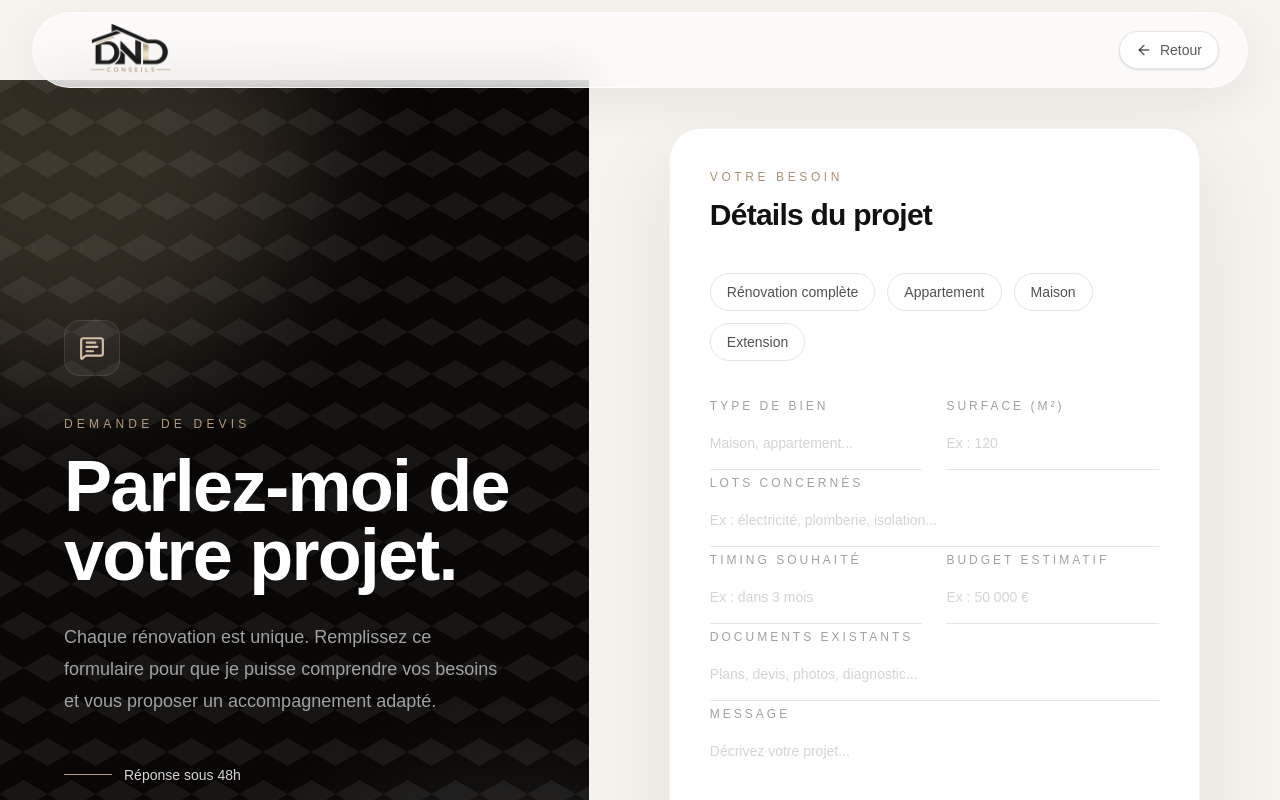
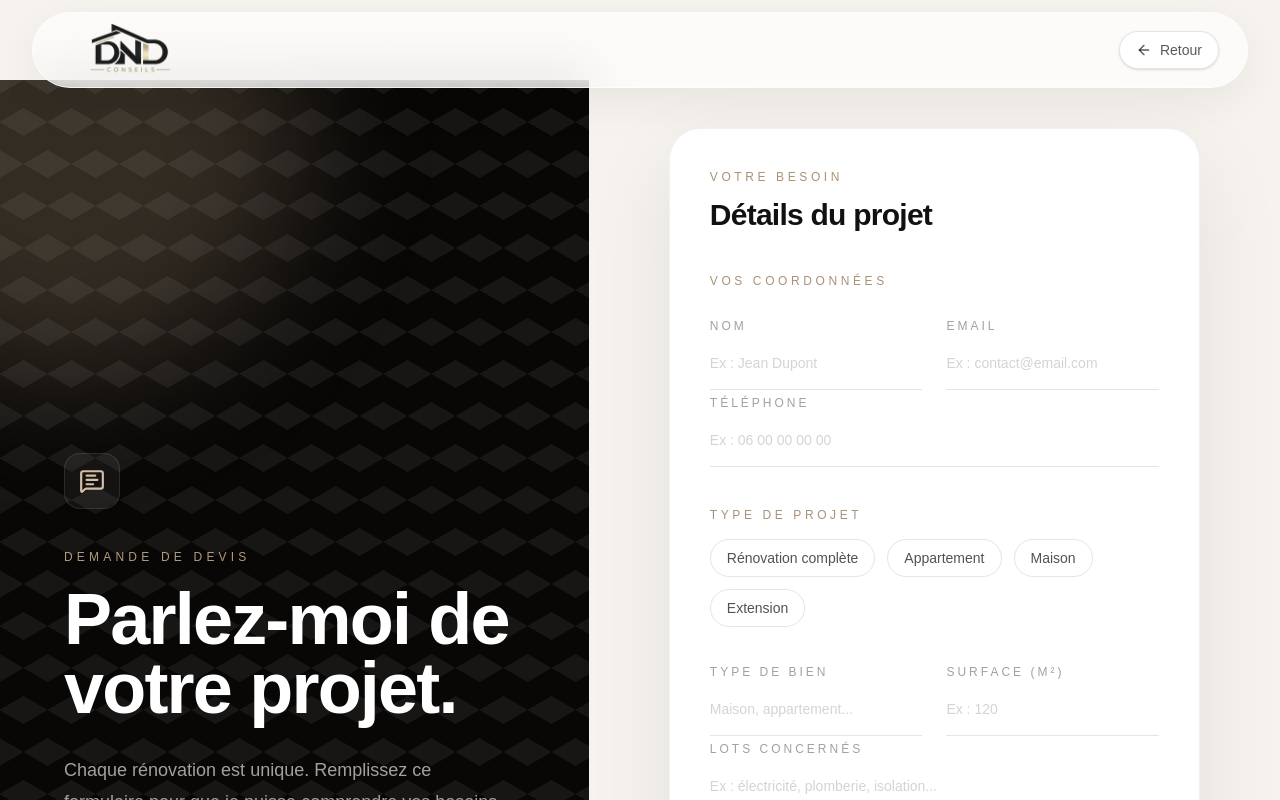
Before and after one commit to markyuna/dnd-conseils, a Next.js app: page /devis in a window 1280 px wide. Shown: the top 800 px of the page. Built offline with nearby package versions, Linux system fonts and the light colour scheme.

Commit message:
feat: add contact fields to devis form

```diff
--- a/package.json
+++ b/package.json
@@ -9,6 +9,7 @@
     "lint": "eslint"
   },
   "dependencies": {
+    "appwrite": "^25.0.0",
     "framer-motion": "^12.38.0",
     "lucide-react": "^1.14.0",
     "next": "16.2.6",
--- a/src/app/devis/page.tsx
+++ b/src/app/devis/page.tsx
@@ -181,7 +181,42 @@ function DevisPageContent() {
                 </div>
               )}
 
-              <div className="mb-8 flex flex-wrap gap-3">
+              <div className="mb-10">
+                <p className="mb-6 text-xs font-medium uppercase tracking-[0.3em] text-[#a89278]">
+                  Vos coordonnées
+                </p>
+
+                <div className="grid gap-6 md:grid-cols-2">
+                  <Field
+                    label="Nom"
+                    name="name"
+                    placeholder="Ex : Jean Dupont"
+                    required
+                  />
+
+                  <Field
+                    label="Email"
+                    name="email"
+                    type="email"
+                    placeholder="Ex : contact@email.com"
+                    required
+                  />
+                </div>
+
+                <Field
+                  label="Téléphone"
+                  name="phone"
+                  type="tel"
+                  placeholder="Ex : 06 00 00 00 00"
+                />
+              </div>
+
+              <div className="mb-8">
+                <p className="mb-4 text-xs font-medium uppercase tracking-[0.3em] text-[#a89278]">
+                  Type de projet
+                </p>
+
+                <div className="flex flex-wrap gap-3">
                   {projectTypes.map((projectType) => {
                     const isSelected = selectedProjectType === projectType;
 
@@ -201,6 +236,7 @@ function DevisPageContent() {
                       </button>
                     );
                   })}
+                </div>
 
                 {selectedProjectType && (
                   <input
@@ -217,6 +253,7 @@ function DevisPageContent() {
                   name="typeBien"
                   placeholder="Maison, appartement..."
                 />
+
                 <Field
                   label="Surface (m²)"
                   name="surface"
@@ -236,6 +273,7 @@ function DevisPageContent() {
                   name="timing"
                   placeholder="Ex : dans 3 mois"
                 />
+
                 <Field
                   label="Budget estimatif"
                   name="budget"
@@ -308,10 +346,14 @@ function Field({
   label,
   name,
   placeholder,
+  type = "text",
+  required = false,
 }: {
   label: string;
   name: string;
   placeholder: string;
+  type?: string;
+  required?: boolean;
 }) {
   return (
     <div className="space-y-2">
@@ -325,6 +367,8 @@ function Field({
       <input
         id={name}
         name={name}
+        type={type}
+        required={required}
         placeholder={placeholder}
         className="w-full border-b border-neutral-200 bg-transparent py-4 text-sm text-neutral-800 outline-none transition placeholder:text-neutral-300 focus:border-[#a89278]"
       />
```
Also changed, not shown: 1 other file (tests, documents, lock files or other folders). Lines whose indentation alone changed are shown as unchanged.
